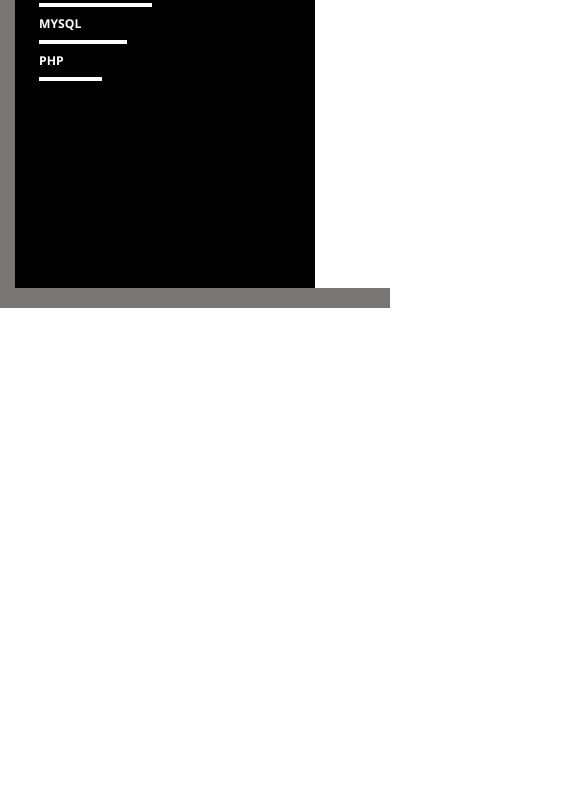
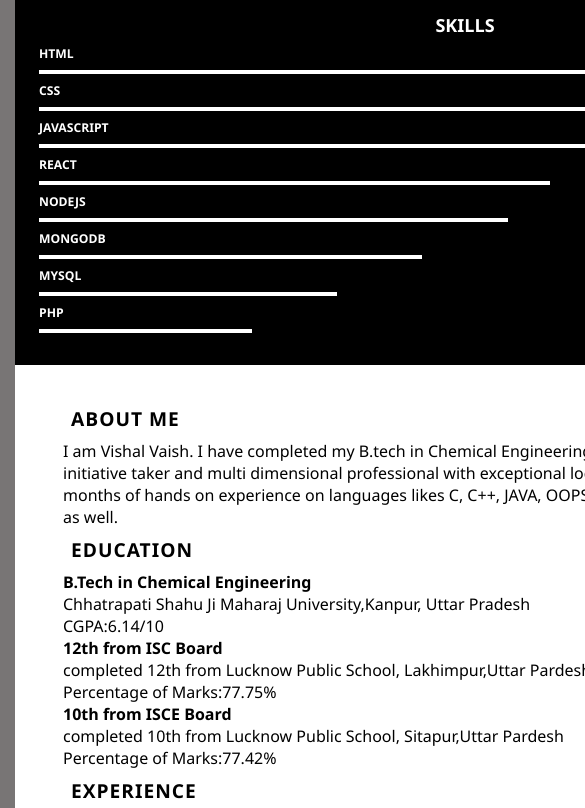
Before and after one commit to vishal-vaish/Responsive-Resume-using-CSS-Grid---Selectors-Basic-Selectors-Combinators-Pseu---23gunbiq1jk4, a plain HTML site: page index.html in a window 390 px wide. Shown: the part 692-1500 px from the top of the page, 585 px wide, since content can reach past the window. Before the commit the page ends 1000 px from the top, so only its background shows below. Drawn offline with Linux system fonts and the light colour scheme.

Commit message:
first comment

```diff
--- a/index.html
+++ b/index.html
@@ -28,7 +28,7 @@
 
                 </div>
                 <div class="name">
-                    Vishal Vaish
+                    <h4>Vishal Vaish</h4>
                 </div>
                 <div class="designation">
                     SDE-1
@@ -78,56 +78,56 @@
                     <h2 class="skills-title">SKILLS</h2>
                     <div class="skills-content">
                         <div class="skills-item">
-                            <div class="skills-name">
+                            <div class="skill-name">
                                 <h3>HTML</h3>
                             </div>
                             <div class="progress-bar" style="width:90%">
                             </div>
                         </div>
                         <div class="skills-item">
-                            <div class="skills-name">
+                            <div class="skill-name">
                                 <h3>CSS</h3>
                             </div>
                             <div class="progress-bar" style="width:80%">
                             </div>
                         </div>
                         <div class="skills-item">
-                            <div class="skills-name">
+                            <div class="skill-name">
                                 <h3>JAVASCRIPT</h3>
                             </div>
                             <div class="progress-bar" style="width:75%">
                             </div>
                         </div>
                         <div class="skills-item">
-                            <div class="skills-name">
+                            <div class="skill-name">
                                 <h3>REACT</h3>
                             </div>
                             <div class="progress-bar" style="width:60%">
                             </div>
                         </div>
                         <div class="skills-item">
-                            <div class="skills-name">
+                            <div class="skill-name">
                                 <h3>NODEJS</h3>
                             </div>
                             <div class="progress-bar" style="width:55%">
                             </div>
                         </div>
                         <div class="skills-item">
-                            <div class="skills-name">
+                            <div class="skill-name">
                                 <h3>MONGODB</h3>
                             </div>
                             <div class="progress-bar" style="width:45%">
                             </div>
                         </div>
                         <div class="skills-item">
-                            <div class="skills-name">
+                            <div class="skill-name">
                                 <h3>MYSQL</h3>
                             </div>
                             <div class="progress-bar" style="width:35%">
                             </div>
                         </div>
                         <div class="skills-item">
-                            <div class="skills-name">
+                            <div class="skill-name">
                                 <h3>PHP</h3>
                             </div>
                             <div class="progress-bar" style="width:25%">
--- a/style.css
+++ b/style.css
@@ -20,6 +20,7 @@
     background-color: black;
     color: white;
     grid-column:span 1;
+    /* min-width: 300px; */
 
 
 }
@@ -27,6 +28,7 @@
     background-color:white;
     grid-column: span 1/ span 2;
     width: 900px;
+    min-width: 300px;
 }
 .left-content{
     padding: 1rem;
@@ -49,9 +51,7 @@
     text-align: center;
     letter-spacing:0.02px;
     padding: 0.8rem;
-
 }
-
 .fa-brands{
     cursor: pointer;
 }
@@ -93,7 +93,7 @@
     height: 4px;
     background-color: white;
 }
-.skills-name{
+.skill-name{
     font-size: 0.65rem;
     font-weight: 0.65rem;
     text-align: left;
@@ -120,3 +120,20 @@
     display: flex;
     justify-content:space-between
 }
+@media screen and (max-width:673px) {
+    .main-content{
+        display: grid;
+        grid-template-columns: 1fr;
+        grid-template-rows: repeat(1, 1fr);
+        width: 90%;
+        min-height: 1000px;
+    }
+    .left-section{
+        grid-column: 1/2;
+        grid-row: 1/2;
+    }
+    .right-section{
+        grid-column: 1/2;
+        grid-row: 2/3;
+    }
+}
```
